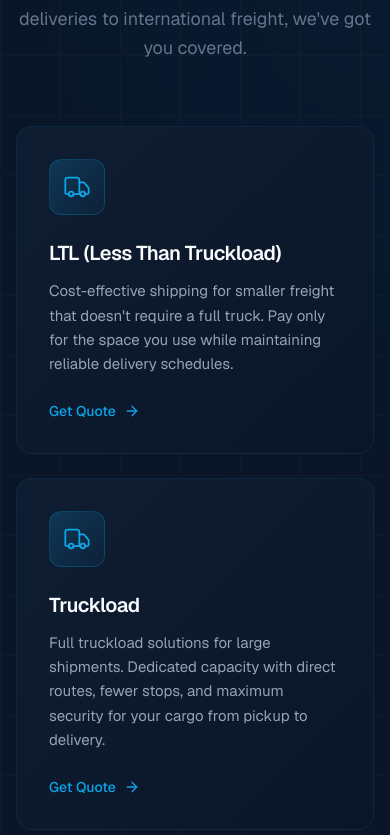
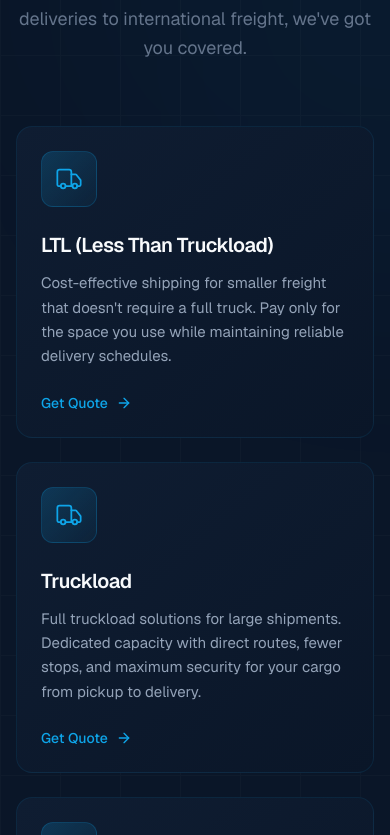
Before and after one commit to TheAlchemist6/duverge-logistics, a Next.js app: page / in a window 390 px wide. Shown: the part 1409-2244 px from the top of the page. Built offline with nearby package versions, Linux system fonts and the light colour scheme.

Commit message:
fix: auto-focus name input when clicking Get Quote from services

```diff
--- a/app/sections/Services.tsx
+++ b/app/sections/Services.tsx
@@ -184,11 +184,19 @@ function ServiceCard({ service, index }: ServiceCardProps) {
     const encodedService = encodeURIComponent(service.title);
     window.location.hash = `#quote?service=${encodedService}`;
 
-    // Scroll to quote section
+    // Scroll to quote section and focus on name input
     setTimeout(() => {
       const quoteSection = document.getElementById("quote");
       if (quoteSection) {
         quoteSection.scrollIntoView({ behavior: "smooth" });
+
+        // Focus on the name input field after scroll
+        setTimeout(() => {
+          const nameInput = document.querySelector('input[name="name"]') as HTMLInputElement;
+          if (nameInput) {
+            nameInput.focus();
+          }
+        }, 400); // Wait for scroll to complete
       }
     }, 50);
   };
@@ -199,7 +207,7 @@ function ServiceCard({ service, index }: ServiceCardProps) {
       className="group relative flex flex-col h-full"
     >
       {/* Card Container */}
-      <div className="relative flex flex-col h-full p-8 rounded-2xl bg-gradient-to-br from-[#0f1d32] to-[#0a1628] border border-[#0ea5e9]/10 overflow-hidden transition-all duration-500 ease-out group-hover:-translate-y-2 group-hover:border-[#0ea5e9]/30 group-hover:shadow-[0_0_40px_-12px_rgba(14,165,233,0.25)]">
+      <div className="relative flex flex-col h-full p-6 sm:p-8 rounded-2xl bg-gradient-to-br from-[#0f1d32] to-[#0a1628] border border-[#0ea5e9]/10 overflow-hidden transition-all duration-500 ease-out group-hover:-translate-y-2 group-hover:border-[#0ea5e9]/30 group-hover:shadow-[0_0_40px_-12px_rgba(14,165,233,0.25)]">
         {/* Subtle Gradient Overlay */}
         <div className="absolute inset-0 bg-gradient-to-br from-[#0ea5e9]/[0.05] via-transparent to-[#38bdf8]/[0.05] opacity-0 group-hover:opacity-100 transition-opacity duration-500" />
 
```
